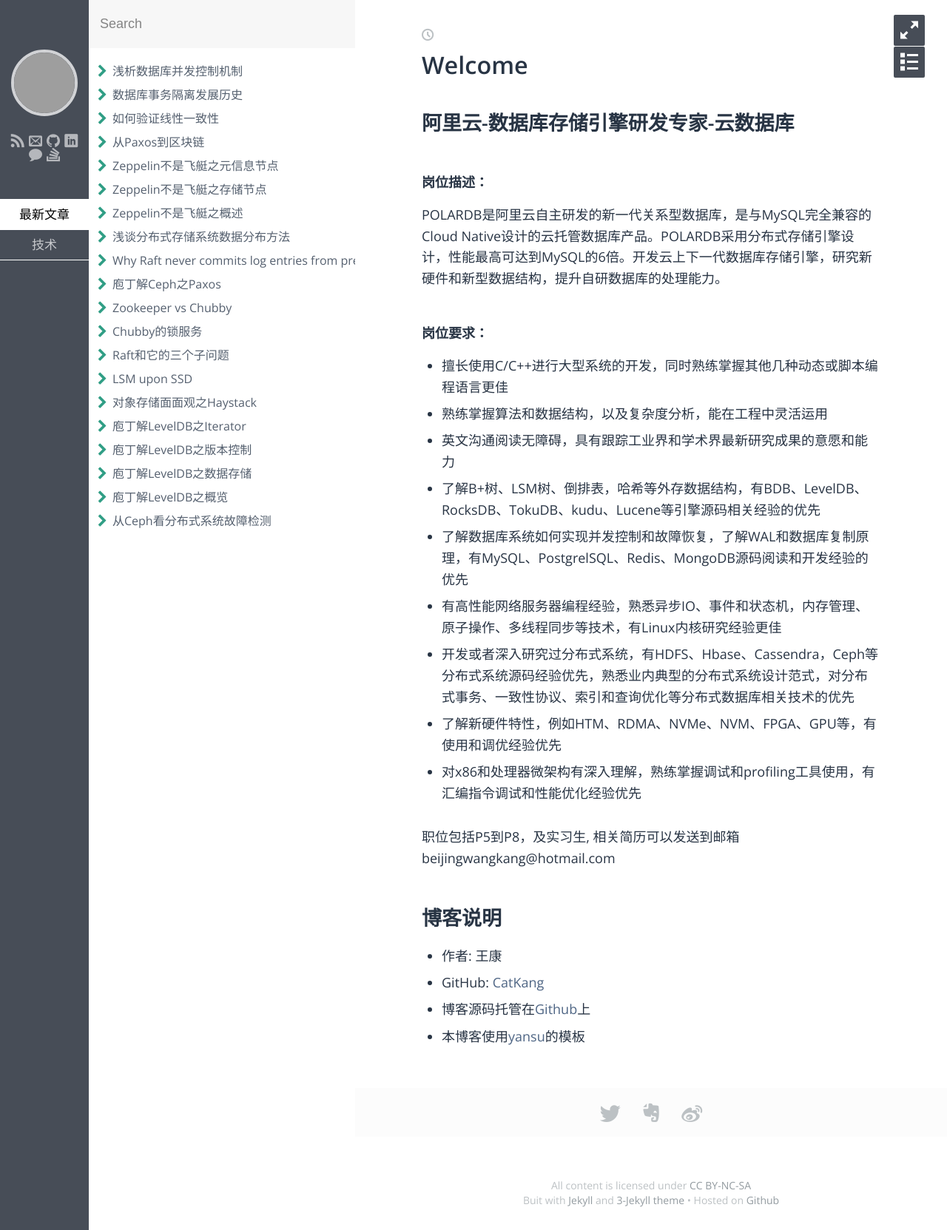
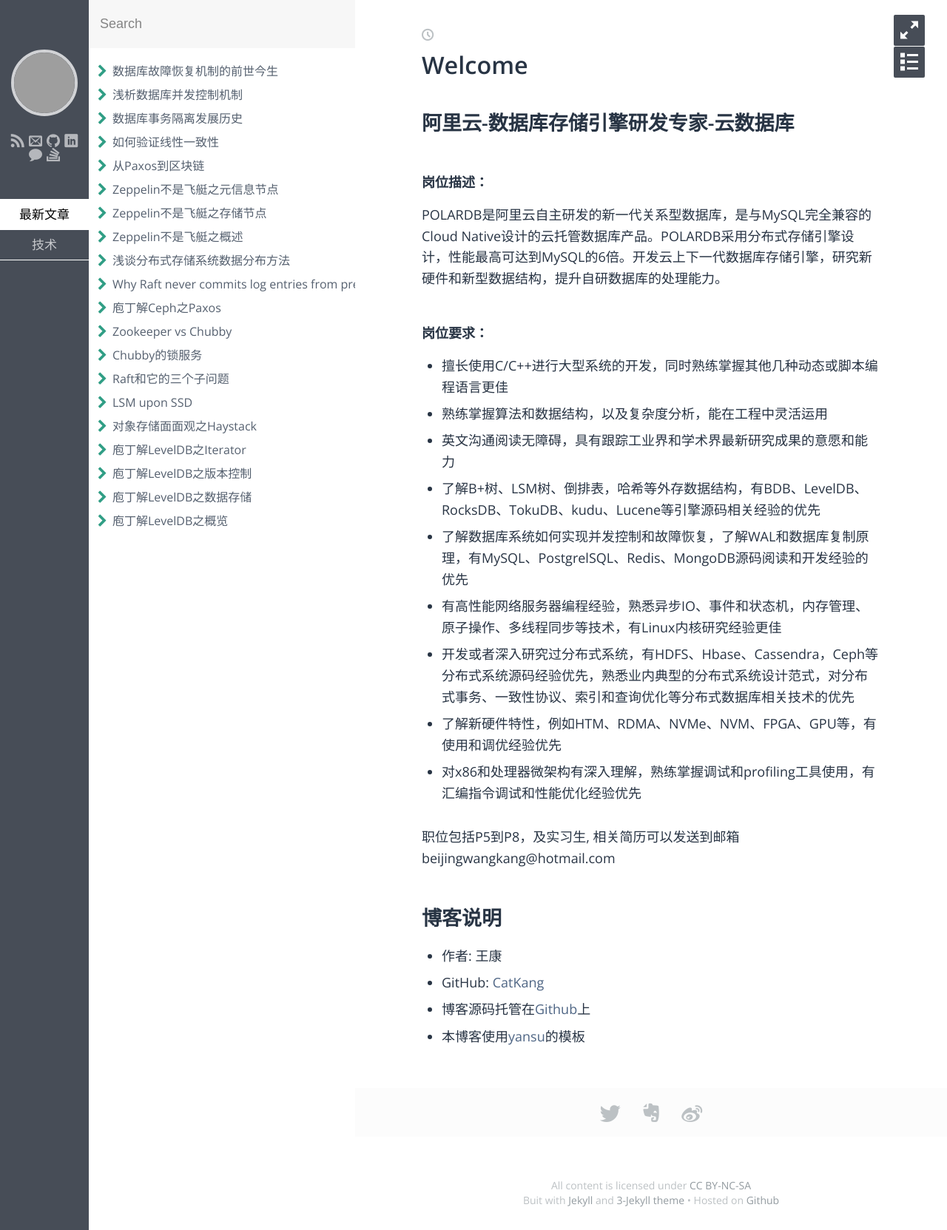
Before and after one commit to CatKang/catkang.github.io, a Jekyll site: the page built from index.md, in a window 1280 px wide. Shown: the whole page at 74% size. Built offline with Jekyll 4.4.1, drawn with Linux system fonts in a browser that asks for light colours; some web fonts are replaced; part of the change alters nothing that is shown; grey boxes are pictures that could not be loaded.

Commit message:
post beta fo crash recovery

```diff
--- a/_posts/tech/crash_recovery.md
+++ b/_posts/tech/2019-01-16-crash-recovery.md
@@ -1,6 +1,10 @@
-# 数据库故障恢复历史
-
-
+---
+layout: post
+title: 数据库故障恢复机制的前世今生
+category: 技术
+tags: [Database，Crash Recovery]
+keywords: 故障恢复，Crash Recovery，Database，Database，Durability，Atomic
+---
 
 ### 背景
 
@@ -15,8 +19,8 @@
 
 数据库系统需要正确合理的处理这些故障，从而保证系统的正确性。为此需要提供两个特性：
 
-- **Durability：事务一旦Commit，即使发生故障，其影响的数据也会在回复后存在；**
-- **Atomic：失败事务的所有修改都不可见**。
+- **Durability of Updates：事务一旦Commit，即使发生故障，其影响的数据也会在回复后存在；**
+- **Failure Atomic：失败事务的所有修改都不可见**。
 
 因此，故障恢复的问题描述为：**即使在出现故障的情况下，数据库能够通过提供Durability及Atomic特性，保证恢复后的数据库状态正确。**
 
@@ -27,12 +31,12 @@
 ### Shadow Paging
 1981年，JIM GRAY等人在《[The Recovery Manager of the System R Database Manager](http://courses.cs.washington.edu/courses/cse550/09au/papers/CSE550.GrayTM.pdf)》采用了一种非常直观的解决方式Shadow Paging[1]。System R的磁盘数据采用Page为最小的组织单位，一个File由多个Page组成，并通过称为Direcotry的元数据进行索引，每个Directory项纪录了当前文件的Page Table，指向其包含的所有Page。采用Shadow Paging的文件称为Shadow File，如下图中的File B所示，这种文件会包含两个Directory项，Current及Shawing。
 
-![shadow paging](/Users/wangkang/Documents/github/catkang.github.io/_posts/tech/shadow paging.png)
+![shadow paging](http://catkang.github.io/assets/img/crash_recovery/shadow paging.png)
 
 事务对文件进行修改时，会获得新的Page，并加入Current的Page Table，所有的修改都只发生在Current Directory；事务Commit时，Current指向的Page刷盘，并通过原子的操作将Current的Page Table合并到Shadow Directory中，之后再返回应用Commit成功；事务Abort时也只需要简单的丢弃Current指向的Page；如果过程中发生故障，恢复时只需要恢复Shadow Directory，相当于对所有未提交事务的回滚操作。Shadow Paging很方便的实现了：
 
-- Durability：事务完成Commit后，所有修改的Page已经落盘，合并到Shadow后，其所有的修改可以在故障后恢复出来。
-- Atomic：无论是正常的回滚事务还是故障恢复后回滚的未提交事务，由于从未影响Shadow Directory，因此其所有修改不可见。
+- Durability of Updates：事务完成Commit后，所有修改的Page已经落盘，合并到Shadow后，其所有的修改可以在故障后恢复出来。
+- Failure Atomic：无论是正常的回滚事务还是故障恢复后回滚的未提交事务，由于从未影响Shadow Directory，因此其所有修改不可见。
 
 虽然Shadow Paging设计简单直观，但它的一些**缺点**导致其并没有成为主流，首先不支持Page内并发，Shadow操作是在Page级别做的，因此Commit或Abort也是以Page为单位整体进行的，一个Commit操作会导致其Page上所有事务的修改被提交，因此一个Page内只能包含一个事务的修改；其次不断修改Page的物理位置，导致很难将相关的页维护在一起；另外，对大事务而言，Commit过程中需要在关键路劲上修改Shadow Directory，其本身开销可能很大，同时这个操作还必须保证原子；最后，增加了垃圾回收的负担，包括对失败事务的Current Pages和提交事务的Old Pages的回收。
 
@@ -45,16 +49,16 @@
 #### Undo-Only Logging
 Undo-Only Logging的Log记录可以表示未<T, X, v>，事务T修改了X的值，X的旧值是v。事务提交时，需要通过强制Flush保证Commit标记落盘前，对应事务的所有数据落盘，即**落盘顺序为Log记录->Data->Commit标记**。恢复时可以根据Commit标记判断事务的状态，并通过Undo Log中记录的旧值将未提交事务的修改回滚。我们来审视一下Undo-Only对Durability及Atomic的保证：
 
-- Durability：Data强制刷盘保证，已经Commit的事务由于其所有Data都已经在Commit标记之前落盘，因此会一直存在；
-- Atomic：Undo Log内容保证，失败事务的已刷盘的修改会在恢复阶段通过Undo日志回滚，不再可见。
+- Durability of Updates：Data强制刷盘保证，已经Commit的事务由于其所有Data都已经在Commit标记之前落盘，因此会一直存在；
+- Failure Atomic：Undo Log内容保证，失败事务的已刷盘的修改会在恢复阶段通过Undo日志回滚，不再可见。
 
 然而Undo-Only依然有Page内并发的问题，如果两个事务的修改落到一个Page中，一个事务提交前需要的强制Flush操作会导致同Page所有事务的Data落盘，可能会早于对应的Log项从而损害WAL。同时，Commit前的强制数据刷盘会导致关键路径上过于频繁的磁盘随机访问。
 
 #### Redo-Only Logging
 不同于Undo-Only，采用Redo-Only的Log中记录的是修改后的新值。对应地，Commit时需要保证Log中的Commit标记需要在事务的任何事务罗盘前落盘，即**落盘顺序为Log记录->Commit标记->Data**。恢复时同样根据Commit标记判断事务状态，并通过Redo Log中记录的新值将已经Commit，但数据没有落盘的事务修改重放。
 
-- Durability：Redo Log内容保证，已提交事务的未刷盘的修改，利用Redo Log中的内容重放，之后可见；
-- Atomic：阻止Commit前Data落盘保证，失败事务的修改不会出现在磁盘上，自然不可见。
+- Durability of Updates：Redo Log内容保证，已提交事务的未刷盘的修改，利用Redo Log中的内容重放，之后可见；
+- Failure Atomic：阻止Commit前Data落盘保证，失败事务的修改不会出现在磁盘上，自然不可见。
 
 Redo-Only同样有Page内并发的问题，同Page中的多个不同事务，只要有一个未提交就不能刷盘，这些数据全部都需要维护在内存中，会造成较大的内存压力。
 
@@ -62,19 +66,17 @@ Redo-Only同样有Page内并发的问题，同Page中的多个不同事务，只
 
 可以看出的只有Undo或Redo的Logging方式的问题主要来自与对Commit标记及Data落盘顺序的限制，而这种限制归根结底来源于Log信息中对新值或旧值的缺失。因此Redo-Undo采用同记录新值和旧值的方式来取消对刷盘顺序的限制。
 
-- Durability：Redo 内容保证，已提交事务的未刷盘的修改，利用Redo Log中的内容重放，之后可见；
-- Atomic：Undo内容保证，失败事务的已刷盘的修改会在恢复阶段通过Undo日志回滚，不再可见。
+- Durability of Updates：Redo 内容保证，已提交事务的未刷盘的修改，利用Redo Log中的内容重放，之后可见；
+- Failure Atomic：Undo内容保证，失败事务的已刷盘的修改会在恢复阶段通过Undo日志回滚，不再可见。
 
 如此一来，同Page的不同事务提交就变得很简单。同时可以将连续的数据攒着进行批量的刷盘已利用磁盘较高的顺序写性能。
 
 
 #### Force and Steal
 
-从上面看出，**Redo和Undo内容分别可以保证Durability和Atomic两个特性，其中一种的缺失需要用严格的刷盘顺序来弥补**。我们将Commit时是否需要强制刷盘称为**Force or No-Force**，Commit前数据是否可以提前刷盘，称为**Steal or No-Steal**，如果把Shadow-Paging看做是No-Redo+No-Undo，上面提到的故障恢复机制的刷盘需要如下图所示：
+从上面看出，**Redo和Undo内容分别可以保证Durability和Atomic两个特性，其中一种的缺失需要用严格的刷盘顺序来弥补**。我们将Commit时是否需要强制刷盘称为**Force or No-Force**，Commit前数据是否可以提前刷盘，称为**Steal or No-Steal**，如下图象限中展示的是四种可以实现Durability和Atomic的方式。
 
-TODO 图
-
-#### Loggical or Physical
+![quadrant](http://catkang.github.io/assets/img/crash_recovery/quadrant.png)
 
 
 
@@ -118,12 +120,12 @@ TODO 图
 
 发表在2013年的SOSP上的《["From ARIES to MARS: Transaction support for next-generation, solid-state drives." ](https://cseweb.ucsd.edu/~swanson/papers/SOSP2013-MARS.pdf)》提出了一种尽量保留ARIES特性，但更适合NVM的故障恢复算法MARS[3]。MARS取消了Undo Log，Redo Log也不同于传统的Append-Only，而是可以随机修改的。如下图所示，每个事务会占有一个唯一的TID，对应的Metadata中记录了Log和Data的位置。
 
-![image-20190113234438400](/Users/wangkang/Documents/github/catkang.github.io/_posts/tech/image-20190113234438400.png)
+![mars](http://catkang.github.io/assets/img/crash_recovery/mars.png)
 
 正常访问时，所有的数据修改都在对应的Redo Log中进行，不影响真实数据，由于没有Undo Log，需要采用类似于No-Steal的方式，阻止Commit前的数据写回；Commit时会先设置事务状态为COMMITTED，之后利用NVM的内部带宽将Redo中的所有内容并发拷贝回Metadata中记录的数据位置。如果在COMMITED标记设置后发生故障，恢复时可以根据Redo Log中的内容重放：
 
-- Durability： Redo实现，故障后重放Redo；
-- Atomic：未Commit事务的修改只存在于Redo Log，重启后会被直接丢弃。
+- Durability of Updates： Redo实现，故障后重放Redo；
+- Failure Atomic：未Commit事务的修改只存在于Redo Log，重启后会被直接丢弃。
 
 可以看出，MARS的Redo虽然称之为Log，但其实已经不同于传统意义上的顺序写文件，允许随机访问，更像是一种临时的存储空间，类似于Shadow的东西。之所以在Commit时进行数据拷贝而不是像Shadow Paging一样的元信息修改，笔者认为是为了保持数据的局部性，并且得益于硬件优异的内部带宽。
 
@@ -131,10 +133,37 @@ TODO 图
 
 ## WBL
 
-[ "Write-behind logging." ](http://www.vldb.org/pvldb/vol10/p337-arulraj.pdf)
+不同于MARS保留Redo信息的思路，2016年VLDB上的《[ "Write Behind Logging" ](http://www.vldb.org/pvldb/vol10/p337-arulraj.pdf)》只保留了Undo信息。笔者认为这篇论文中关于WBL的介绍里，用大量笔墨介绍了算法上的优化部分，为了抓住其本质，这里先介绍最基本的WBL算法，WBL去掉了传统的Append Only的Redo和Undo日志，但仍然需要保留Undo信息用来回滚未提交事务。事务Commit前需要将其所有的修改强制刷盘，之后在Log中记录Commit标记，也就是这里说的Write Behind Log。恢复过程中通过分析Commit标记将为提交的事务通过Undo信息回滚。可以看出WBL算法本身非常简单，在这个基础上，WBL做了如下优化：
+
+- Group Commit：周期性的检查内存中的修改，同样先将所有修改刷盘后写Log，Log项中记录最新Commit并落盘的最大事务TimeStamp cp，早于cp的所有事务修改都已经落盘；同时记录当前分配出去的最大TimeStamp cd；也就是说此时所有有修改但未提交的事务Timestamp都落在cp和cd之间。Reovery的时候只需对这部分数据进行回滚；
+- 针对多版本数据库，多版本信息已经起到了undo的作用，因此不需要再额外记录undo信息；
+- 延迟回滚：Recovery后不急于对未提交事务进行回滚，而是直接提供服务，通过cp和cd的值判断数据的可见性，一组(cp, cd)称为一个gap，每一次故障恢复都可能引入新的gap值，需要依靠后台垃圾回收线程真正的进行回滚和对gap的清理，如下图所示；
+
+![image-20190116010114230](http://catkang.github.io/assets/img/crash_recovery/wbl.png)
+
+可以看出，WBL本质并没有什么新颖，是一个Steal加Force的实现方式，其正确性保证如下：
+
+- Durability of Updates：Commit事务的数据刷盘后才进行Commit，因此Commit事务的数据一定在Recovery后存在
+- Failure Atomic：通过记录的Undo信息或多版本时的历史版本信息，在Recovery后依靠后台垃圾回收线程进行回滚。
+
+
 
 
 ## 总结
+
+数据库故障恢复问题本质是要在容忍故障发生的情况下保证数据库的正确性，而这种正确性需要通过提供Durability of Updates和Failure Atomic来保证。其中Duribility of Update要保证Commit事务数据在恢复后存在，可以通过Force机制或者通过Redo信息回放来保证；对应的，Failure Atomic需要保证未Commit事务的修改再恢复后消失，可以通过No-Steal机制或者通过Undo信息回滚来保证。具体的实现方式又在不断的迭代变化：
+- Shadow Paging可以看做是采用了Force加No-Steal的方式，没有Log信息，在Commit时，通过原子的修改Directory元信息完成数据的持久化更新，但由于其对Page内并发的限制，以及对数据局部性的破坏等原因，没有成为主流；
+- Logging的实现方式增加了Redo或Undo日志，记录恢复需要的信息，从而放松Force或No-Steal机制对刷盘顺序的限制，从而尽量用磁盘顺序写代替随机写获得较好的性能。ARIES算法是在这一方向上的集大成者，其对上层应用提供了丰富灵活的接口，采用了No-Force加Steal机制，将传统磁盘上的性能发挥到极致，从而成为传统磁盘数据故障恢复问题的标准解决方案；
+- 随着NVM设备的逐步出现，其接近内存的性能、同样优异的顺序访问和随机访问性能，以及基于字节的寻址方式，促使人们开始重新审视数据库故障恢复的实现。其核心思路在于充分利用NVM硬件特性，减少Log机制导致的写放大以及设计较复杂的问题；
+- MARS作为其中的佼佼者之一，在NVM上维护可以随机访问的Redo日志，同时采用Force加Steal的缓存策略，充分利用NVM优异的随机写性能和内部带宽。
+- WBL从另一个方向进行改造，保留Undo信息，采用No-Force加No-Steal的缓存策略，并通过Group Commit及延迟回滚等优化，减少日志信息，缩短恢复时间。
+
+本文介绍了磁盘数据库一路走来的核心发展思路，但距离真正的实现还有巨大的距离和众多的设计细节，如对Logical Log或Physical Log的选择、并发Recovery、Fuzzy Checkpoing、Nested Top Actions等，之后会用单独的文章以InnoDB为例来深入探究其设计和实现细节。
+
+
+
+**为实现领先的云数据库产品，POLARDB一直在努力，欢迎加入!**
+
 
 
 
```
Also changed, not shown: assets/img/crash_recovery/mars.png (added), assets/img/crash_recovery/quadrant.png (added), assets/img/crash_recovery/shadow paging.png (added), assets/img/crash_recovery/wbl.png (added).
